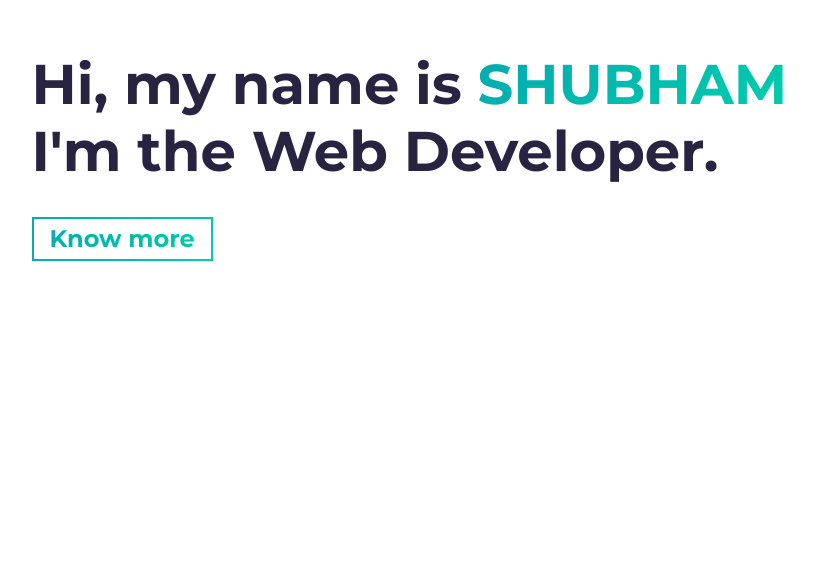
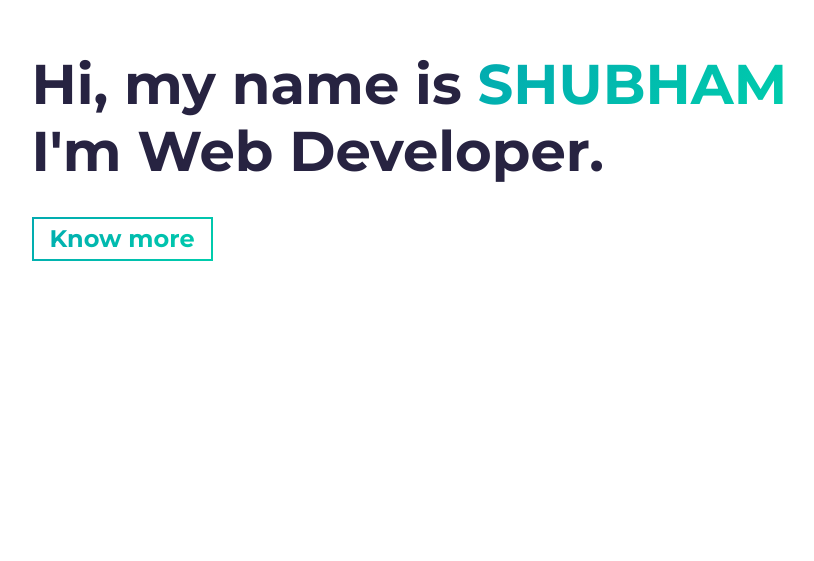
Before and after one commit to shubham-568/portfolio, a website built with Parcel: page src/index.html in a window 1280 px wide. Shown: the part 239-800 px from the top of the page, without its empty margins (46-860 px from the left). Built offline with nearby package versions, Linux system fonts and the light colour scheme.

Commit message:
Update index.html

```diff
--- a/src/index.html
+++ b/src/index.html
@@ -38,7 +38,7 @@
         <h1 class="hero-title load-hidden">
           Hi, my name is <span class="text-color-main">SHUBHAM</span>
           <br />
-          I'm the Web Developer.
+          I'm Web Developer.
         </h1>
         <p class="hero-cta load-hidden">
           <a rel="noreferrer" class="cta-btn cta-btn--hero" href="#about"
```
